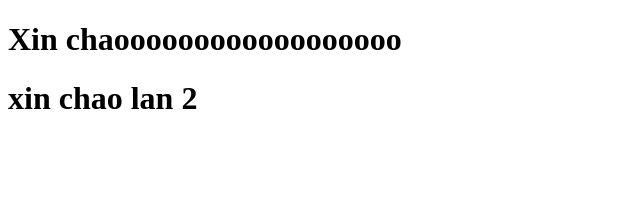
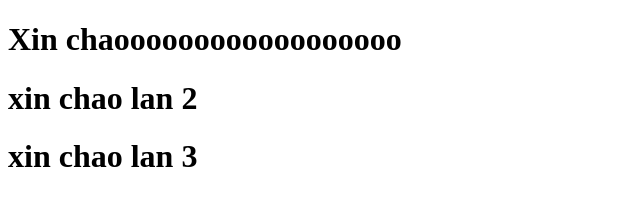
Before and after one commit to Hiep18x1/ViDu_10_12, a plain HTML site: page index.html in a window 1280 px wide. Shown: the whole page, without its empty margins (0-640 px from the left). Drawn offline with Linux system fonts and the light colour scheme.

Commit message:
Update index.html

```diff
--- a/index.html
+++ b/index.html
@@ -9,5 +9,6 @@
 <body>
     <h1>Xin chaoooooooooooooooooo</h1>
     <h1> xin chao lan 2</h1>
+    <h1>xin chao lan 3</h1>
 </body>
 </html>
```
